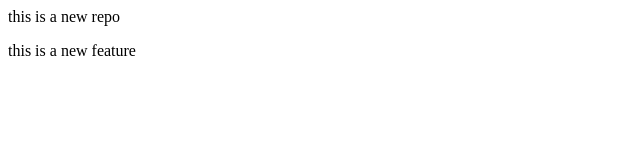
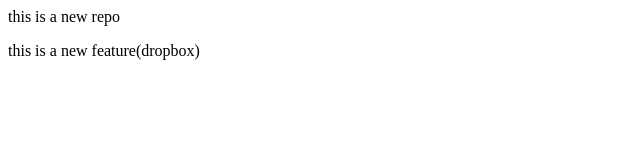
Before and after one commit to kumarashish200124/local_repo, a plain HTML site: page index.html in a window 1280 px wide. Shown: the full height of the page, 0-640 px from the left. Drawn offline with Linux system fonts and the light colour scheme.

Commit message:
New feature dropbox

```diff
--- a/index.html
+++ b/index.html
@@ -1,2 +1,2 @@
 <p>this is a new repo</p>
-<p>this is a new feature</p>
+<p>this is a new feature(dropbox)</p>
```
